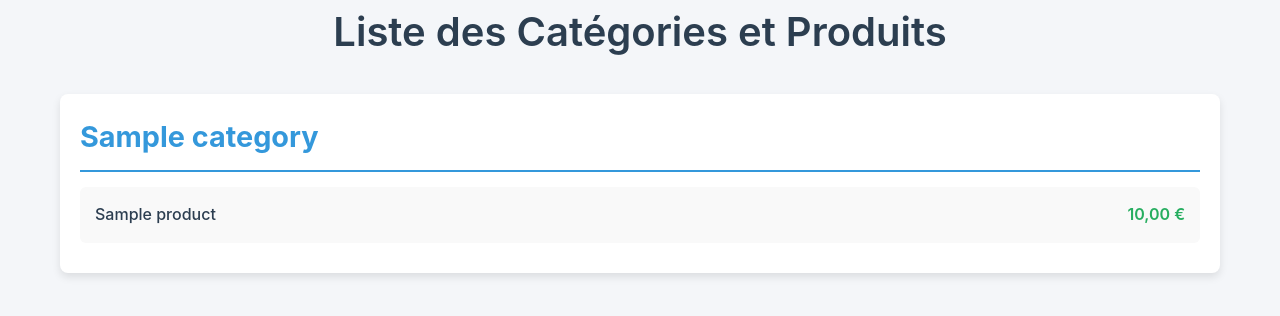
After one commit to djokodev/Invoices-Generetor, a Django app: page /list-categories-products/ in a window 1280 px wide. The commit adds this page. Shown: the top 316 px of the page. Run offline with Django 5.2, Linux system fonts and the light colour scheme; tables that the repository leaves empty hold one stand-in row (values such as "Sample post").

Commit message:
feat: user can list customers, categories and products

```diff
--- a/config/urls.py
+++ b/config/urls.py
@@ -17,13 +17,18 @@ Including another URLconf
 
 from django.contrib import admin
 from django.urls import path, include
-from users.views import Home, DashboardView
-
+from users.views import Home, dashboard_view, category_product_list, list_customers
 
 urlpatterns = [
     path("", Home, name="home"),
     path("admin/", admin.site.urls),
-    path("dashboard/", DashboardView, name="dashboard"),
+    path("dashboard/", dashboard_view, name="dashboard"),
+    path("list-customers/", list_customers, name="list_customers"),
+    path(
+        "list-categories-products/",
+        category_product_list,
+        name="list_categories_products",
+    ),
     path("users/", include("users.urls")),
     path("customers/", include("customers.urls")),
     path("products/", include("products.urls")),
--- /dev/null
+++ b/templates/category_product_list.html
@@ -0,0 +1,117 @@
+{% extends '_base.html' %}
+{% load static %}
+
+{% block header %}
+    <head>
+        <meta charset="UTF-8">
+        <meta name="viewport" content="width=device-width, initial-scale=1.0">
+        <title>Liste des Catégories et Produits</title>
+        <style>
+            * {
+                margin: 0;
+                padding: 0;
+                box-sizing: border-box;
+            }
+
+            body {
+                font-family: 'Inter', sans-serif;
+                background-color: #f4f6f9;
+                color: #333;
+                line-height: 1.6;
+            }
+
+            .container {
+                max-width: 1200px;
+                margin: 0 auto;
+                padding: 0 20px;
+            }
+
+            .category-section {
+                background-color: #ffffff;
+                margin-bottom: 20px;
+                border-radius: 8px;
+                box-shadow: 0 4px 8px rgba(0, 0, 0, 0.1);
+                padding: 20px;
+            }
+
+            h1 {
+                font-size: 2.5rem;
+                color: #2c3e50;
+                margin-bottom: 30px;
+                text-align: center;
+                font-weight: 600;
+            }
+
+            .category-title {
+                font-size: 1.8rem;
+                color: #3498db;
+                margin-bottom: 15px;
+                border-bottom: 2px solid #3498db;
+                padding-bottom: 10px;
+            }
+
+            .product-list {
+                list-style-type: none;
+            }
+
+            .product-item {
+                background-color: #f9f9f9;
+                margin-bottom: 10px;
+                padding: 15px;
+                border-radius: 6px;
+                display: flex;
+                justify-content: space-between;
+                align-items: center;
+                transition: background-color 0.3s ease;
+            }
+
+            .product-item:hover {
+                background-color: #f0f0f0;
+            }
+
+            .product-name {
+                font-weight: 500;
+                color: #2c3e50;
+            }
+
+            .product-price {
+                color: #27ae60;
+                font-weight: 600;
+            }
+
+            @media (max-width: 768px) {
+                h1 {
+                    font-size: 2rem;
+                }
+
+                .category-title {
+                    font-size: 1.5rem;
+                }
+
+                .product-item {
+                    flex-direction: column;
+                    align-items: flex-start;
+                }
+            }
+        </style>
+    </head>
+{% endblock header %}
+
+{% block content %}
+<div class="container">
+    <h1>Liste des Catégories et Produits</h1>
+    {% for category in categories %}
+        <div class="category-section">
+            <h2 class="category-title">{{ category.name }}</h2>
+            <ul class="product-list">
+                {% for product in category.product_set.all %}
+                    <li class="product-item">
+                        <span class="product-name">{{ product.name }}</span>
+                        <span class="product-price">{{ product.price }} €</span>
+                    </li>
+                {% endfor %}
+            </ul>
+        </div>
+    {% endfor %}
+</div>
+{% endblock %}
--- a/users/views.py
+++ b/users/views.py
@@ -2,42 +2,57 @@ from django.contrib.auth.views import LoginView, LogoutView
 from django.views.generic.edit import CreateView
 from django.urls import reverse_lazy
 from .forms import CustomUserCreationForm
-from django.shortcuts import render
+from django.shortcuts import render, redirect
 from django.contrib.auth.decorators import login_required
+from products.models import Category
+from customers.models import Customer
 
 
 def Home(request):
     """
-       Fonction qui renvoie l'utilsiateur à la landing page
+    Fonction qui renvoie l'utilsiateur à la landing page
     """
-    return render(request, 'home.html')
+    return render(request, "home.html")
+
+
+def category_product_list(request):
+    categories = Category.objects.prefetch_related("product_set")
+    return render(request, "category_product_list.html", {"categories": categories})
+
+
+def list_customers(request):
+    customers = Customer.objects.all()
+    return render(request, "list_customers.html", {"customers": customers})
+
 
 @login_required
-def DashboardView(request):
+def dashboard_view(request):
     """
-        Affiche la page du tableau de bord pour l'utilisateur connecté.
+    Affiche la page du tableau de bord pour l'utilisateur connecté.
 
-        Cette page permet à l'utilisateur d'effectuer différentes actions,
-        telles que la création de clients, de produits, etc.
+    Cette page permet à l'utilisateur d'effectuer différentes actions,
+    telles que la création de clients, de produits, etc.
     """
     user = request.user
-    return render(request, "dashboard.html", context={user:user})
+    return render(request, "dashboard.html", context={user: user})
 
 
 class UserRegisterView(CreateView):
     """
-        Vue pour l'enregistrement d'un nouvel utilisateur.
+    Vue pour l'enregistrement d'un nouvel utilisateur.
 
-        Cette page permet à l'utilisateur de s'inscrire en remplissant un formulaire.
-        Après une inscription réussie, l'utilisateur est redirigé vers la page de connexion.
+    Cette page permet à l'utilisateur de s'inscrire en remplissant un formulaire.
+    Après une inscription réussie, l'utilisateur est redirigé vers la page de connexion.
     """
+
     form_class = CustomUserCreationForm
-    template_name = 'users/register.html'
-    success_url = reverse_lazy('login')
+    template_name = "users/register.html"
+    success_url = reverse_lazy("login")
 
 
 class UserLoginView(LoginView):
-    template_name = 'users/login.html'
+    template_name = "users/login.html"
+
 
 class UserLogoutView(LogoutView):
-    template_name = 'users/logout.html'
+    template_name = "users/logout.html"
```
Also changed, not shown: templates/dashboard.html (+16 -0 lines), templates/list_customers.html (added, +96 -0 lines), templates/product_list.html (added).
